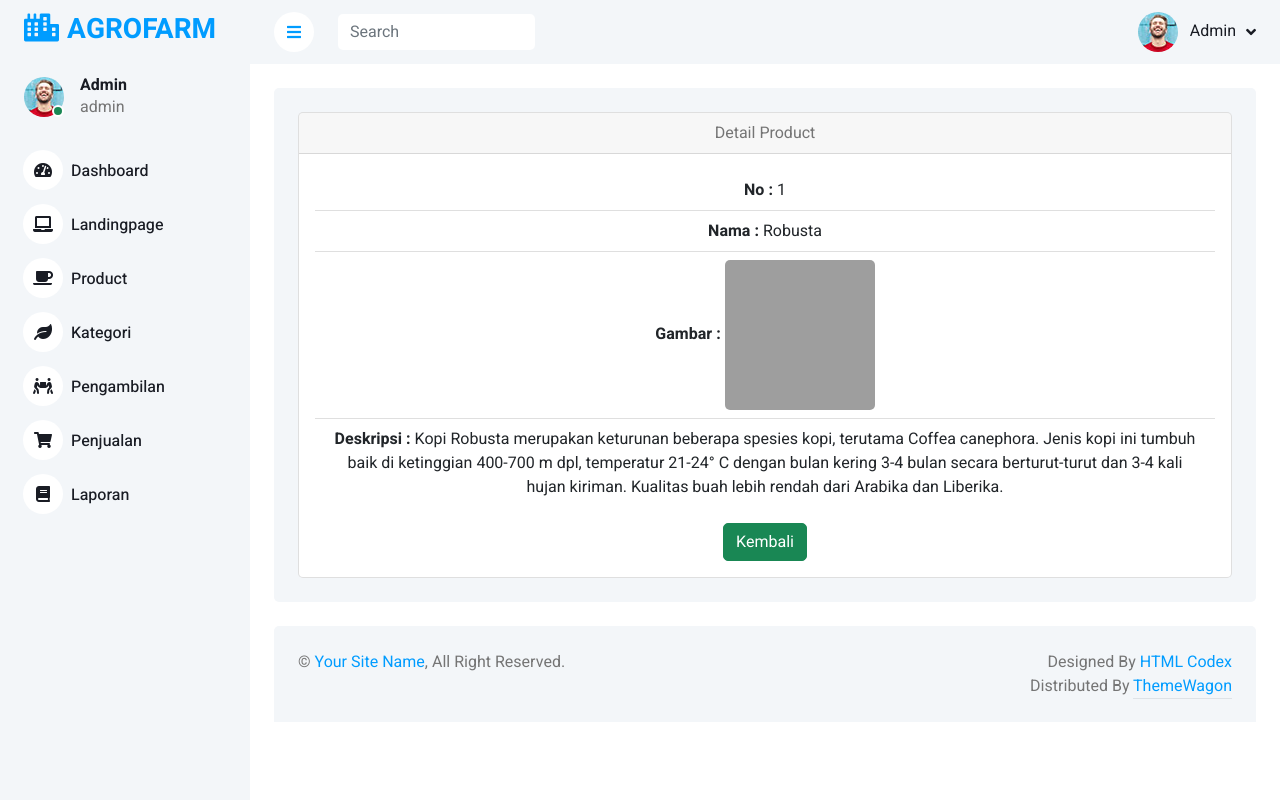
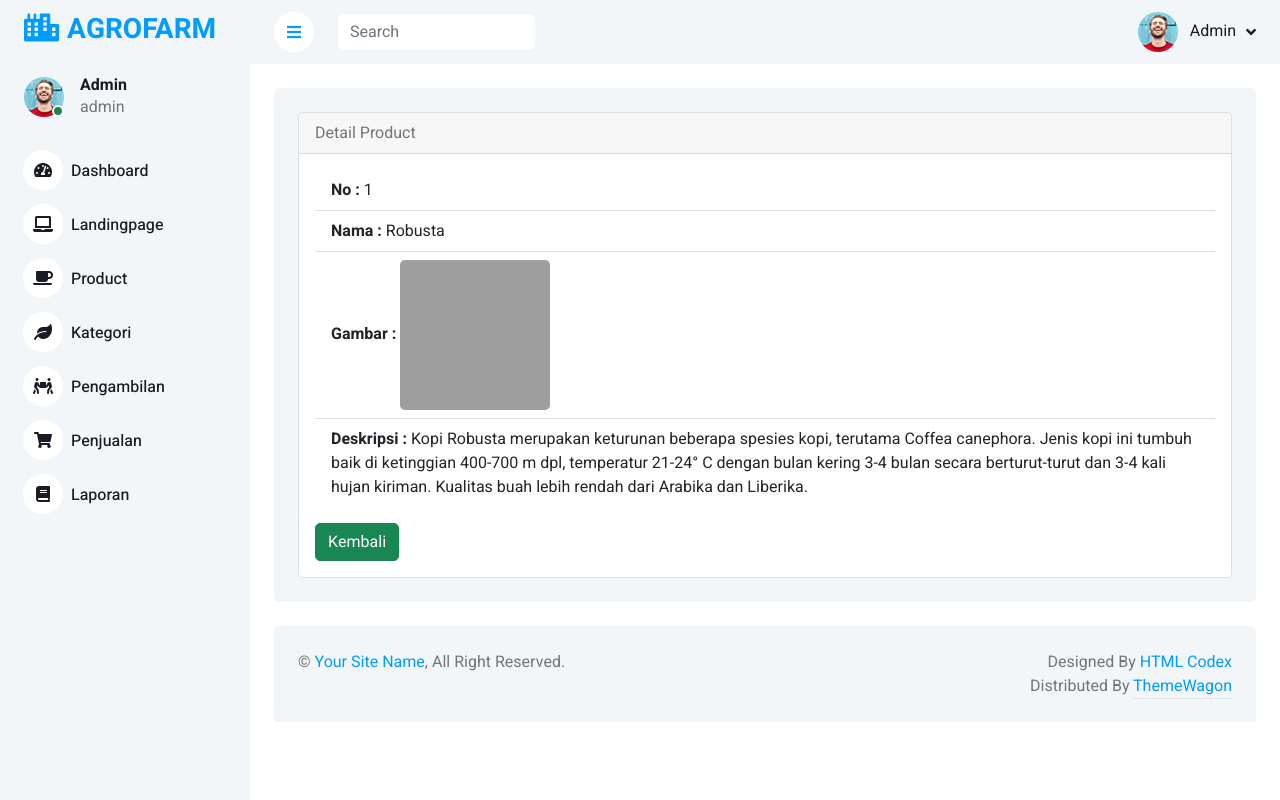
Before and after one commit to danimaulana25/Agrofarm, a Laravel app: page /adminproduk/1 in a window 1280 px wide. Run offline with Laravel 8, Linux system fonts and the light colour scheme; a user stored in the database is signed in; data comes from the database, SQL or seed files in the repository; some libraries are stand-ins or nearby versions; grey boxes are pictures that could not be loaded.

Commit message:
Crud Produk

```diff
--- a/resources/views/admin/produk/create.blade.php
+++ b/resources/views/admin/produk/create.blade.php
@@ -32,6 +32,7 @@
                         <input type="Textarea" class="form-control" id="exampleInputPassword1" name="deskripsi">
                     </div>
                     <button type="submit" class="btn btn-primary">Simpan</button>
+                    <a class="btn btn-success " href="/adminproduk">Kembali</a>
                 </form>
             </div>
         </div>
--- a/resources/views/admin/produk/edit.blade.php
+++ b/resources/views/admin/produk/edit.blade.php
@@ -38,6 +38,7 @@
                         <input value="{{$product -> deskripsi}}" type="Textarea" class="form-control" id="exampleInputPassword1" name="deskripsi">
                     </div>
                     <button type="submit" class="btn btn-primary">Simpan</button>
+                    <a class="btn btn-success " href="/adminproduk">Kembali</a>
                 </form>
             </div>
         </div>
--- a/resources/views/admin/produk/show.blade.php
+++ b/resources/views/admin/produk/show.blade.php
@@ -25,7 +25,7 @@
     </div>
 </div> -->
 <div class="container-fluid pt-4 px-4">
-    <div class="bg-light text-center rounded p-4">
+    <div class="bg-light text-start rounded p-4">
         <div class="card">
             <div class="card-header">
                 Detail Product
```
